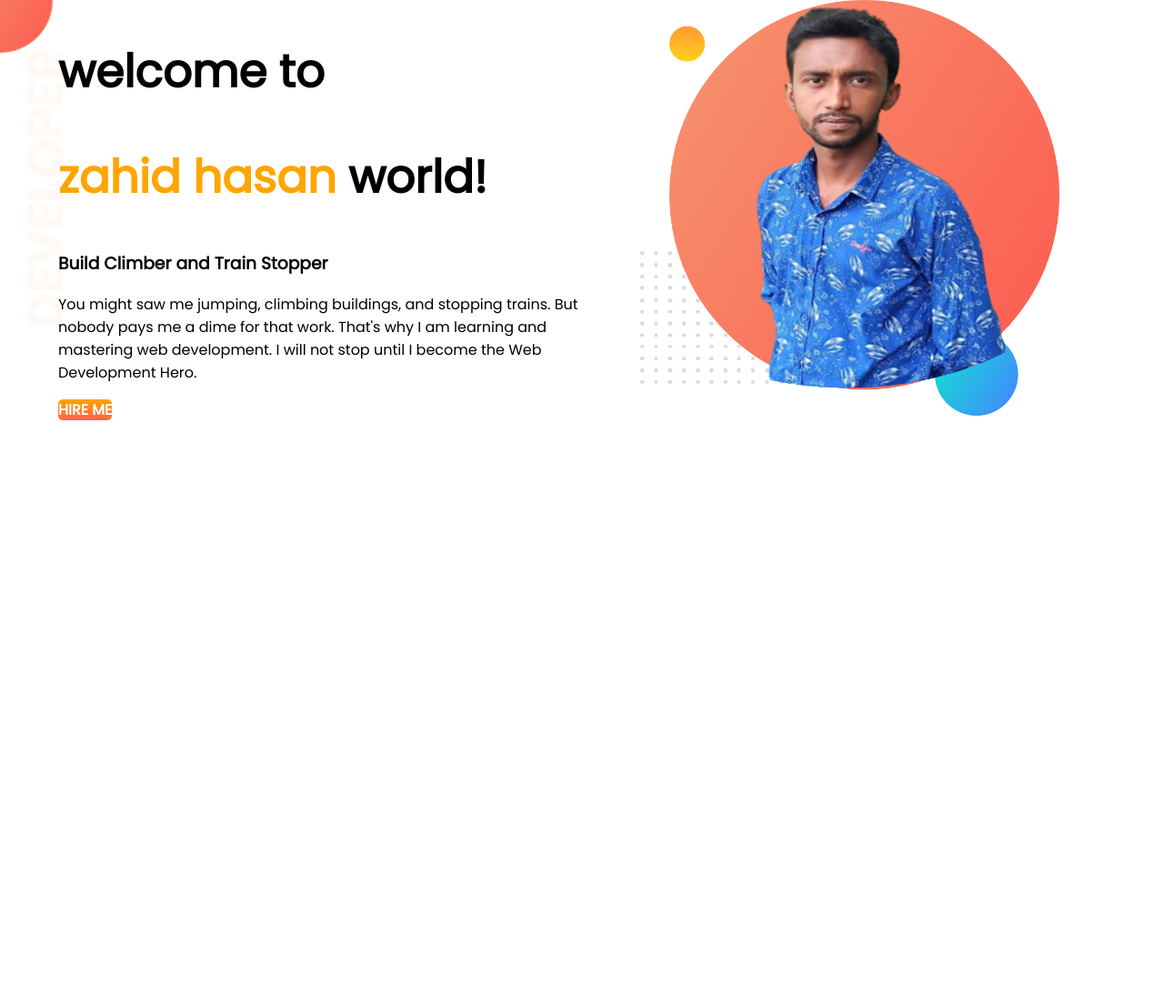
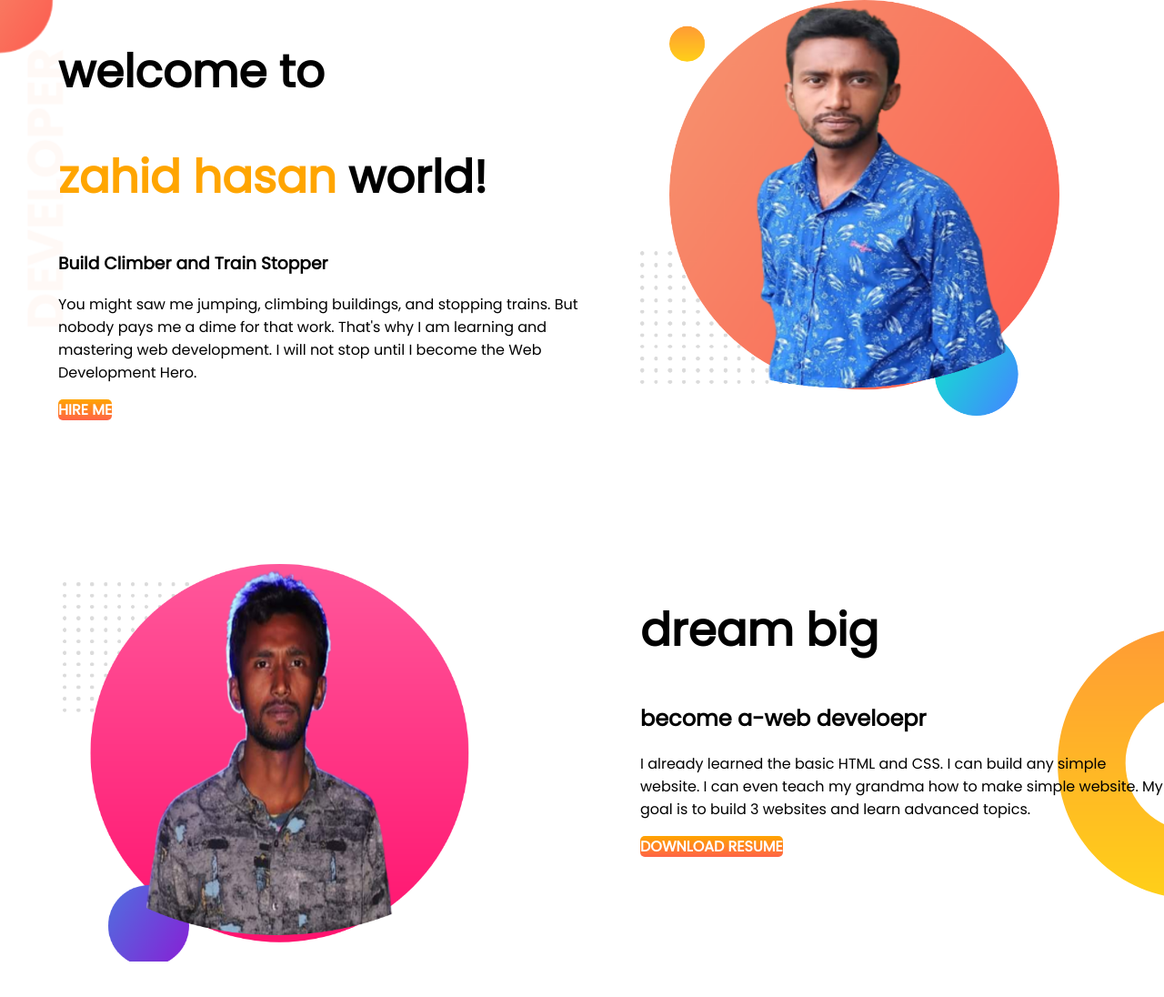
Before and after one commit to zahidhasanshishir/devlopar-portfolio, a plain HTML site: page index.html in a window 1280 px wide. Shown: the whole page at 91% size. Before the commit the page ends 800 px from the top, so only its background shows below. Drawn offline with Linux system fonts and the light colour scheme.

Commit message:
dream added

```diff
--- a/index.html
+++ b/index.html
@@ -29,6 +29,20 @@
             <img src="images/zahid6.png" alt="">
         </div>
     </section>
+    <section class="dream-big">
+        <div class="half-width">
+            <img src=" images/zahid7.png" alt="">
+        </div>
+        <div class="half-width">
+            <h1>dream big</h1>
+            <h2>become a-web develoepr</h2>
+            <p>I already learned the basic HTML and CSS. I can build any simple website. I can even teach my grandma
+                how
+                to make simple website. My goal is to build 3 websites and learn advanced topics.</p>
+            <a class="link-button" target="_blank" href="">DOWNLOAD RESUME</a>
+        </div>
+
+    </section>
 </body>
 
 </html>
--- a/style.css
+++ b/style.css
@@ -13,6 +13,7 @@ h1 {
 
 section {
     display: flex;
+    margin-bottom: 150px;
 }
 
 .half-width {
@@ -37,3 +38,9 @@ section {
     background-image: url(images/top-banner.png);
     background-repeat: no-repeat;
 }
+
+.dream-big {
+    background-image: url(images/dream-bg.png);
+    background-repeat: no-repeat;
+    background-position: right;
+}
```
Also changed, not shown: images/zahid7.png (added).
